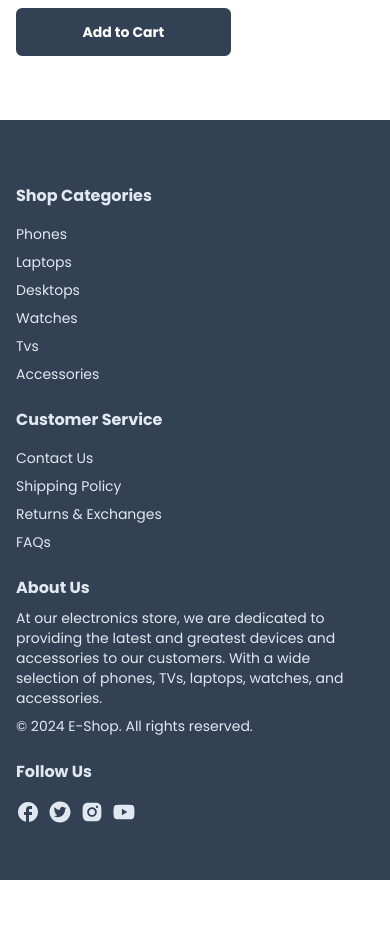
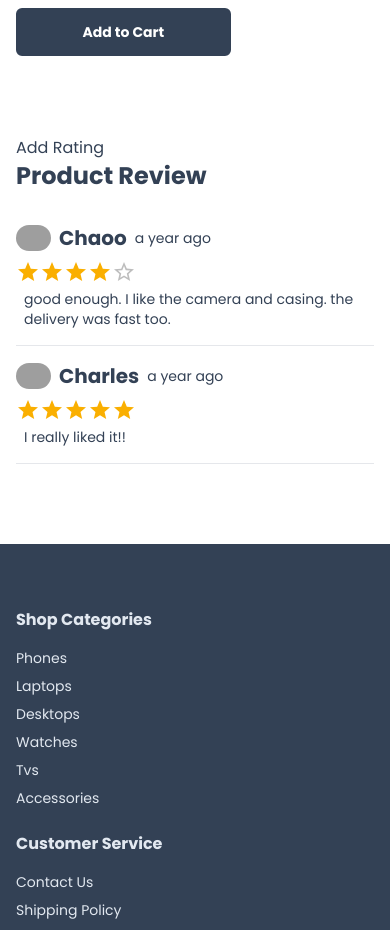
Before and after one commit to linlapkien/E-CommerceShop, a Next.js app: page /product/1 in a window 390 px wide. Shown: the part 1100-2030 px from the top of the page. Before the commit the page ends 1980 px from the top, so only its background shows below. Built offline with nearby package versions, Linux system fonts and the light colour scheme; grey boxes are pictures that could not be loaded; a web font is replaced by a local one.

Commit message:
update productDetailedPage - Responsive isnot finished

```diff
--- /dev/null
+++ b/app/components/Avatar.tsx
@@ -0,0 +1,23 @@
+import Image from 'next/image';
+import { FaUserCircle } from 'react-icons/fa';
+
+interface AvatarProps {
+  src?: string | null | undefined;
+}
+
+const Avatar: React.FC<AvatarProps> = ({ src }) => {
+  if (src) {
+    return (
+      <Image
+        src={src}
+        alt="Avatar"
+        width={35}
+        height={35}
+        className="rounded-full"
+      />
+    );
+  }
+  return <FaUserCircle size={35} />;
+};
+
+export default Avatar;
--- /dev/null
+++ b/app/components/Heading.tsx
@@ -0,0 +1,14 @@
+interface HeadingProps {
+  title: string;
+  center?: boolean;
+}
+
+const Heading: React.FC<HeadingProps> = ({ title, center }) => {
+  return (
+    <div className={center ? 'text-center' : 'text-start'}>
+      <h1 className="font-bold text-2xl">{title}</h1>
+    </div>
+  );
+};
+
+export default Heading;
--- /dev/null
+++ b/app/product/[productid]/ListRating.tsx
@@ -0,0 +1,48 @@
+'use client';
+
+import Heading from '@/app/components/Heading';
+import { product } from '../../../utils/product';
+import moment from 'moment';
+import { Rating } from '@mui/material';
+import Avatar from '../../components/Avatar';
+
+interface ListRatingProps {
+  product: any;
+}
+
+const ListRating: React.FC<ListRatingProps> = ({ product }) => {
+  return (
+    <div>
+      {/* List of rating and comment below the product */}
+      <Heading title="Product Review" />
+      <br />
+      <div className="text-sm mt-2">
+        {product.reviews &&
+          product.reviews.map((review: any) => {
+            return (
+              <div key={review.id} className="max-w-300px">
+                <div className="flex gap-2 items-center">
+                  {/* avatar */}
+                  <Avatar src={review?.user.image} />
+                  <div className="text-xl font-semibold">
+                    {review?.user.name}
+                  </div>
+                  <div className=" font-light">
+                    {moment(review.createdDate).fromNow()}
+                  </div>
+                </div>
+
+                <div className="mt-2">
+                  <Rating value={review.rating} readOnly />
+                  <div className="ml-2">{review.comment}</div>
+                  <hr className="mt-4 mb-4" />
+                </div>
+              </div>
+            );
+          })}
+      </div>
+    </div>
+  );
+};
+
+export default ListRating;
--- a/app/product/[productid]/ProductDetails.tsx
+++ b/app/product/[productid]/ProductDetails.tsx
@@ -89,11 +89,13 @@
 
   return (
     <div className="grid grid-cols-1 md:grid-cols-2 gap-12 mt-6">
+      {/* Images and list of color in the left hand side */}
       <ProductImage
         cartProduct={cartProduct}
         product={product}
         handleColorSelect={handleColorSelect}
       />
+      {/* The product details in the right hand side */}
       <div className="flex flex-col gap-1 text-slate-500 text-sm">
         <h2 className="text-3xl font-medium text-slate-700">{product.name}</h2>
         <div className="flex items-center gap-2">
@@ -115,6 +117,7 @@
           {product.inStock ? 'In stock' : 'Out of stock'}
         </div>
         <Horizontal />
+        {/* Choose color and view it in the left hand side */}
         <SetColor
           cartProduct={cartProduct}
           images={product.images}
--- a/app/product/[productid]/page.tsx
+++ b/app/product/[productid]/page.tsx
@@ -1,6 +1,7 @@
 import { product } from '@/utils/product';
 import Container from '@/app/components/Container';
 import ProductDetails from './ProductDetails';
+import ListRating from './ListRating';
 
 interface IPrams {
   productId?: string;
@@ -11,7 +12,14 @@
   return (
     <div>
       <Container>
+        {/* Product Detail: Image, content in the Right side */}
         <ProductDetails product={product} />
+
+        {/* Add Rating and list review*/}
+        <div className="flex flex-col gap4 mt-20">
+          <div>Add Rating</div>
+          <ListRating product={product} />
+        </div>
       </Container>
     </div>
   );
--- a/next.config.js
+++ b/next.config.js
@@ -2,9 +2,14 @@
 const nextConfig = {
   images: {
     remotePatterns: [
+      // config the hostname while import image via cloud is problems
       {
         protocol: 'https',
         hostname: 'm.media-amazon.com',
+      },
+      {
+        protocol: 'https',
+        hostname: 'lh3.googleusercontent.com',
       },
     ],
   },
--- a/package.json
+++ b/package.json
@@ -18,6 +18,7 @@
     "autoprefixer": "10.4.19",
     "eslint": "8.57.0",
     "eslint-config-next": "14.2.5",
+    "moment": "^2.30.1",
     "next": "14.2.5",
     "postcss": "8.4.39",
     "react": "18.3.1",
```
Also changed, not shown: 1 other file (tests, documents, lock files or other folders).
